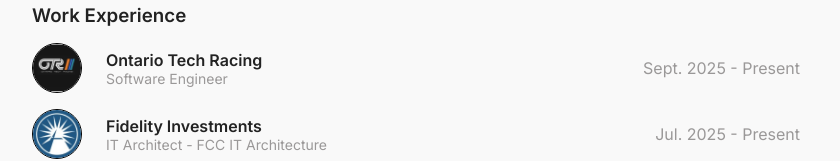
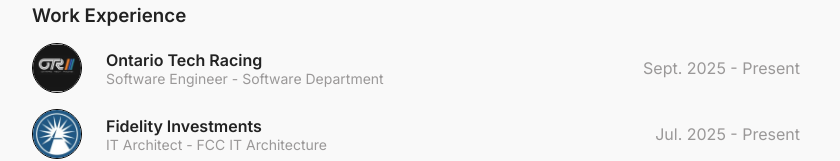
Before and after one commit to VinceKLW/personal-portfolio, a React (Vite) app: page / in a window 1280 px wide. Shown: the part 462-623 px from the top of the page, without its empty margins (224-1064 px from the left). Built offline with nearby package versions, Linux system fonts and the light colour scheme.

Commit message:
experience updated

```diff
--- a/src/components/Experience/Experience.jsx
+++ b/src/components/Experience/Experience.jsx
@@ -20,7 +20,7 @@ function ExperienceBox({ company, role, date, logo }) {
 
 function Experience() {
     const experienceData = [
-        { company: 'Ontario Tech Racing', role: 'Software Engineer', date: 'Sept. 2025 - Present', logo: oturacing},
+        { company: 'Ontario Tech Racing', role: 'Software Engineer - Software Department', date: 'Sept. 2025 - Present', logo: oturacing},
         { company: 'Fidelity Investments', role: 'IT Architect - FCC IT Architecture', date: 'Jul. 2025 - Present', logo: fidelitylogo },
         { company: 'Fidelity Investments', role: 'ML Engineer - FIC ML DevOps', date: 'Jan. 2025 - Jul. 2025', logo: fidelitylogo },
     ]
```
